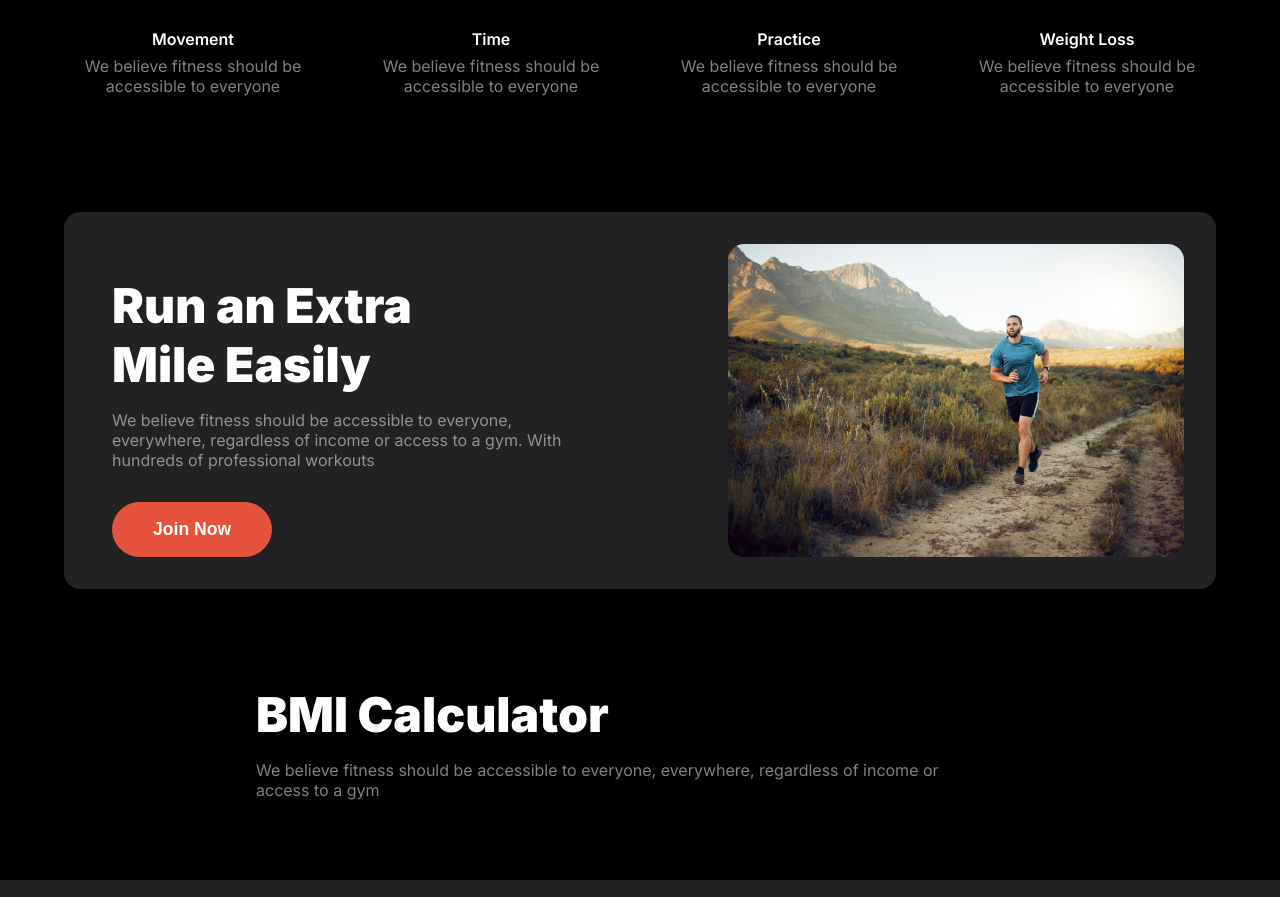
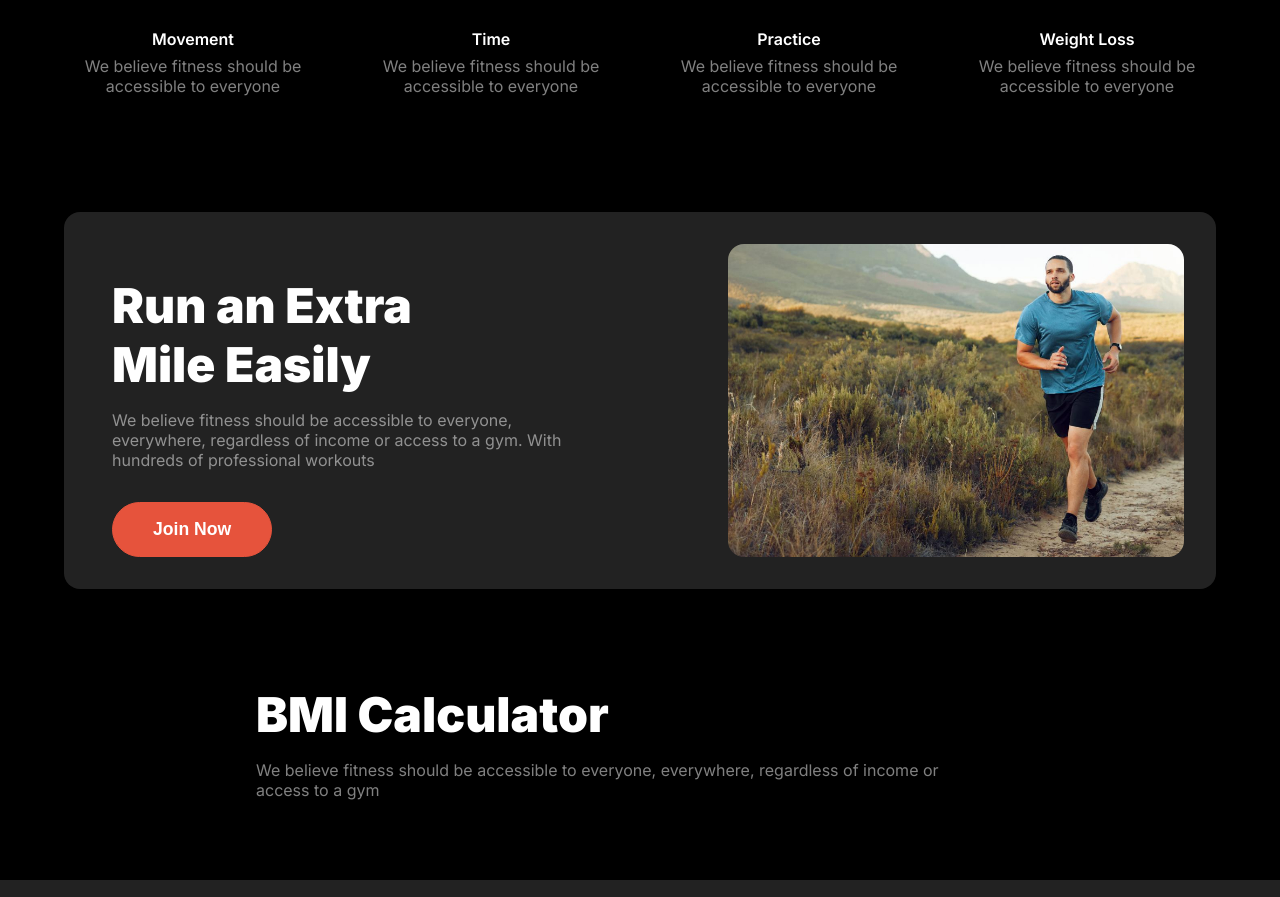
Before and after one commit to naabir/assignment-2, a plain HTML site: page index.html in a window 1280 px wide. Shown: the part 1900-2797 px from the top of the page. Drawn offline with Linux system fonts and the light colour scheme; a web font is replaced by a local one.

Commit message:
added new properties

```diff
--- a/css/style.css
+++ b/css/style.css
@@ -170,6 +170,7 @@ body{
     font-size: 4.8rem;
     font-weight: 900;
     margin: 6rem 0 1.75rem 0;
+    line-height: 0.9;
 }
 .banner-title span{
     font-family: "Style Script", cursive;
@@ -315,11 +316,19 @@ body{
     font-weight: 400;
     margin: 1rem 0 2rem 0;
 }
+.run-img{
+    width: 100%;
+    height: 100%;
+    overflow: hidden;
+    border-radius: 1rem;
 
+}
 .run-img img{
     width: 100%;
     height: 100%;
-    border-radius: 1rem
+    border-radius: 1rem;
+    transform: scale(1.7);
+    object-fit: cover;
 }
 
 .bmi-content{
```
